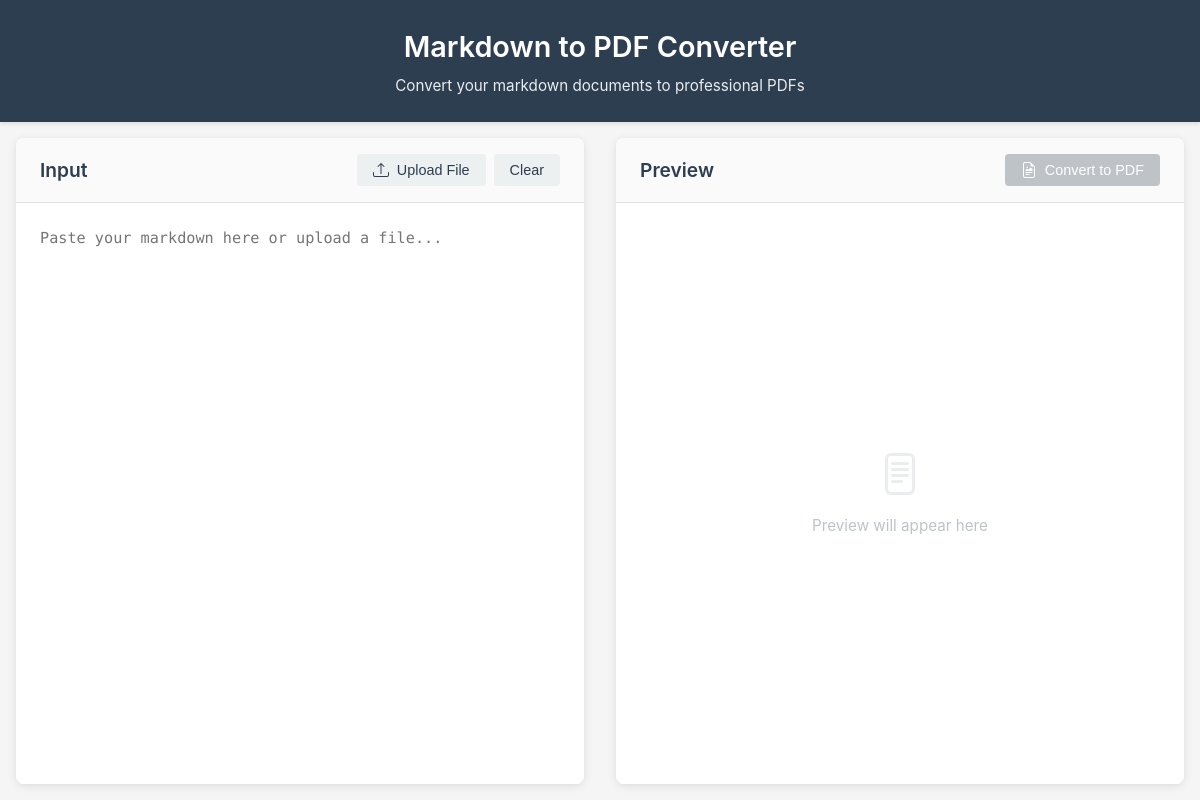
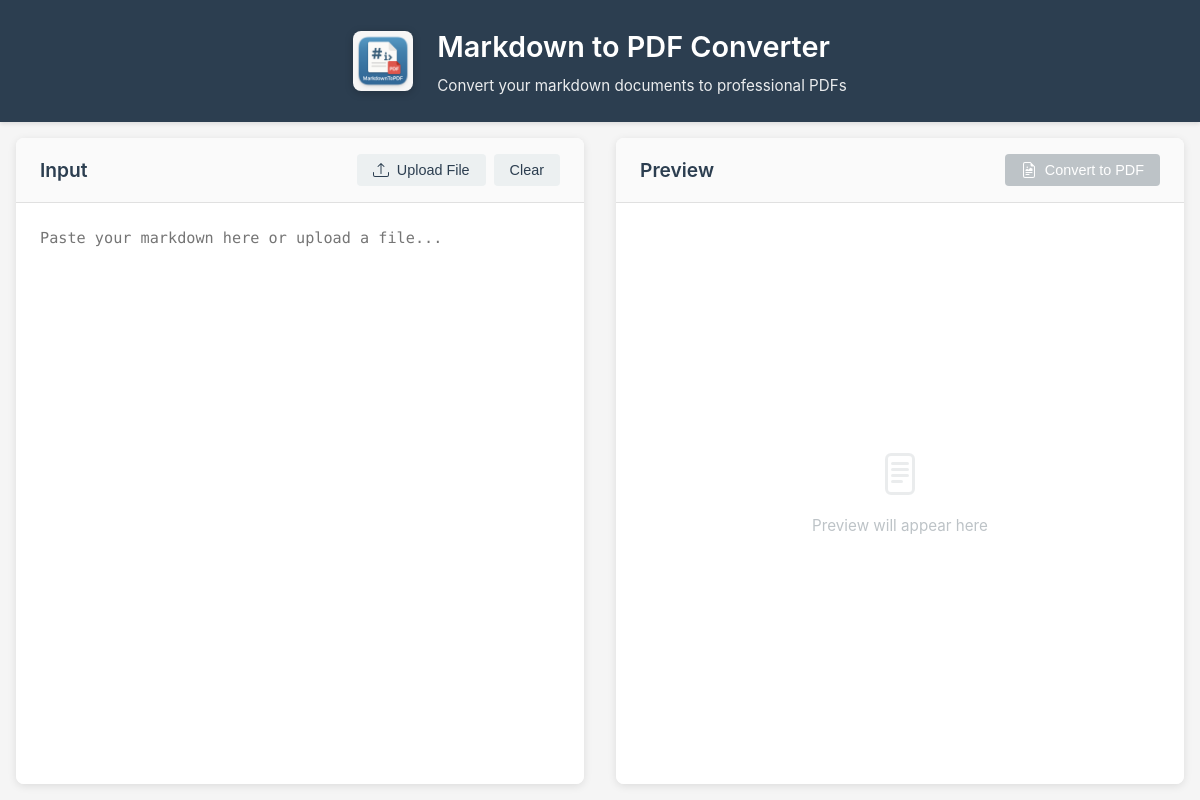
Before and after one commit to titaniumshovel/MarkdownToPDF, an Electron app: page index.html in a window 1200 px wide. Drawn offline with nearby package versions, Linux system fonts and the light colour scheme.

Commit message:
changed icon for webpage

```diff
--- a/index.html
+++ b/index.html
@@ -4,13 +4,19 @@
     <meta charset="UTF-8">
     <meta name="viewport" content="width=device-width, initial-scale=1.0">
     <title>Markdown to PDF Converter</title>
+    <link rel="icon" type="image/png" href="assets/icon.png">
     <link rel="stylesheet" href="styles.css">
 </head>
 <body>
     <div class="container">
         <header>
-            <h1>Markdown to PDF Converter</h1>
-            <p class="subtitle">Convert your markdown documents to professional PDFs</p>
+            <div class="header-content">
+                <img src="assets/icon.png" alt="Markdown to PDF" class="header-icon">
+                <div>
+                    <h1>Markdown to PDF Converter</h1>
+                    <p class="subtitle">Convert your markdown documents to professional PDFs</p>
+                </div>
+            </div>
         </header>
 
         <div class="main-content">
--- a/styles.css
+++ b/styles.css
@@ -23,8 +23,21 @@ header {
     background-color: #2c3e50;
     color: white;
     padding: 1.5rem;
-    text-align: center;
     box-shadow: 0 2px 4px rgba(0,0,0,0.1);
+}
+
+.header-content {
+    display: flex;
+    align-items: center;
+    justify-content: center;
+    gap: 1.5rem;
+}
+
+.header-icon {
+    width: 60px;
+    height: 60px;
+    border-radius: 8px;
+    box-shadow: 0 2px 8px rgba(0,0,0,0.2);
 }
 
 header h1 {
```
Also changed, not shown: README.md.
